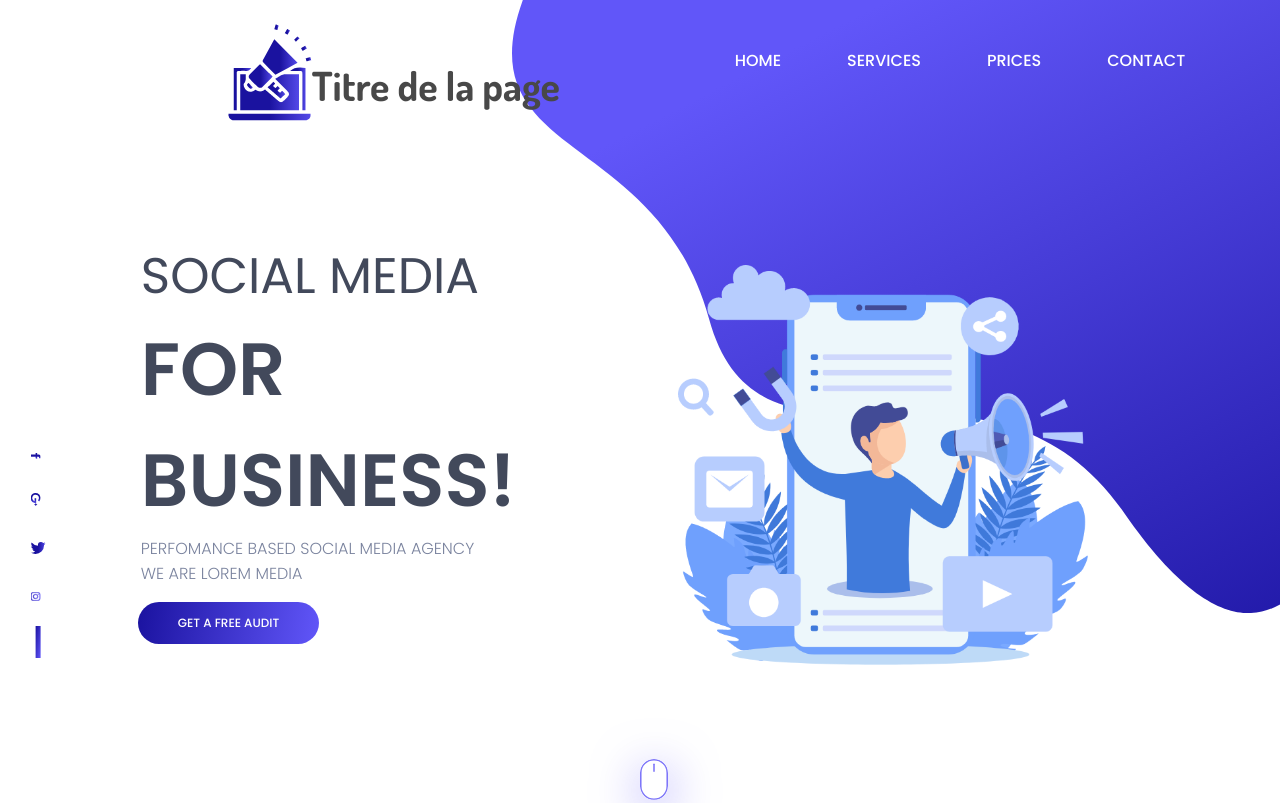
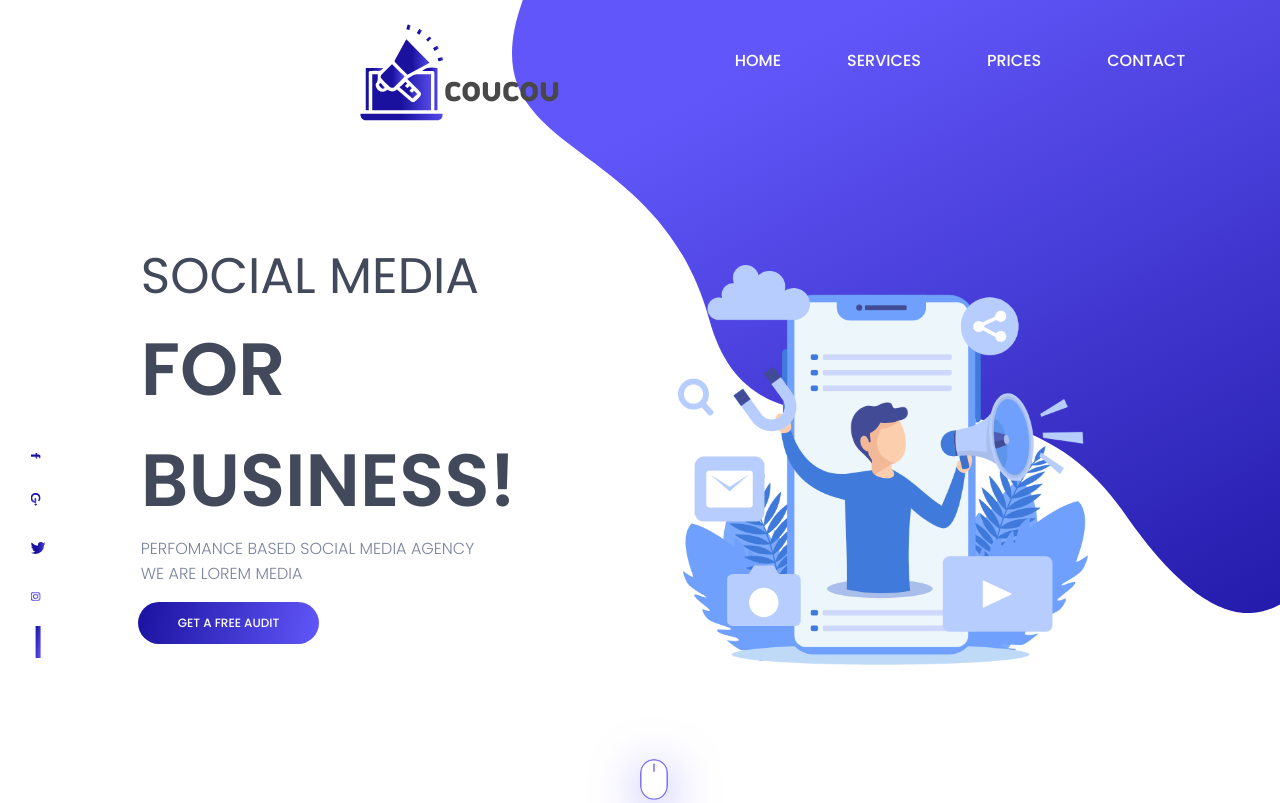
Before and after one commit to SofianSLIMANI/test-vercel, a website: page index.html in a window 1280 px wide. Shown: the top 803 px of the page. Drawn offline with Linux system fonts and the light colour scheme.

Commit message:
Add heroku buildpack configuration

```diff
--- a/index.html
+++ b/index.html
@@ -34,7 +34,7 @@
         <div class="flex center">
             <div class="d75">
                 <img src="./img/logo.png" alt="Logo marketing">
-                <p class="market">Titre de la page</p>
+                <p class="market">coucou</p>
             </div>
         </div>
 
```
